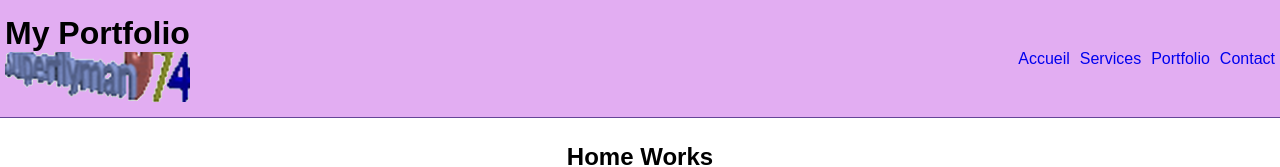
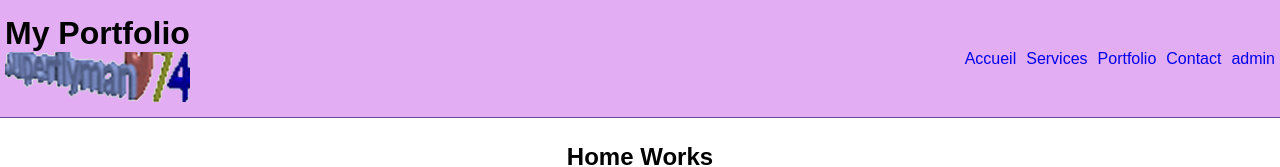
Before and after one commit to Manidoux41/testvite, a React (Vite) app: page / in a window 1280 px wide. Shown: the top 167 px of the page. Built offline with nearby package versions, Linux system fonts and the light colour scheme.

Commit message:
add admin5

```diff
--- a/src/components/public/Header.jsx
+++ b/src/components/public/Header.jsx
@@ -24,6 +24,9 @@ const Header = () => {
                     <li>
                         <NavLink to='/contact'>Contact</NavLink>
                     </li>
+                    <li>
+                        <NavLink to='/administrator'>admin</NavLink>
+                    </li>
                 </ul>
             </nav>
         </header>
```
